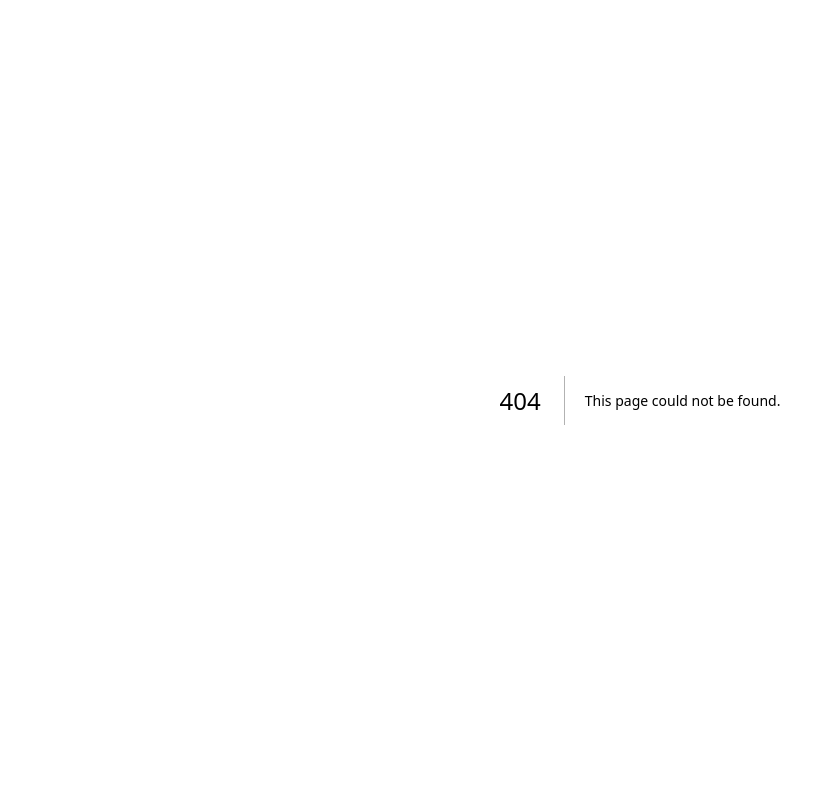
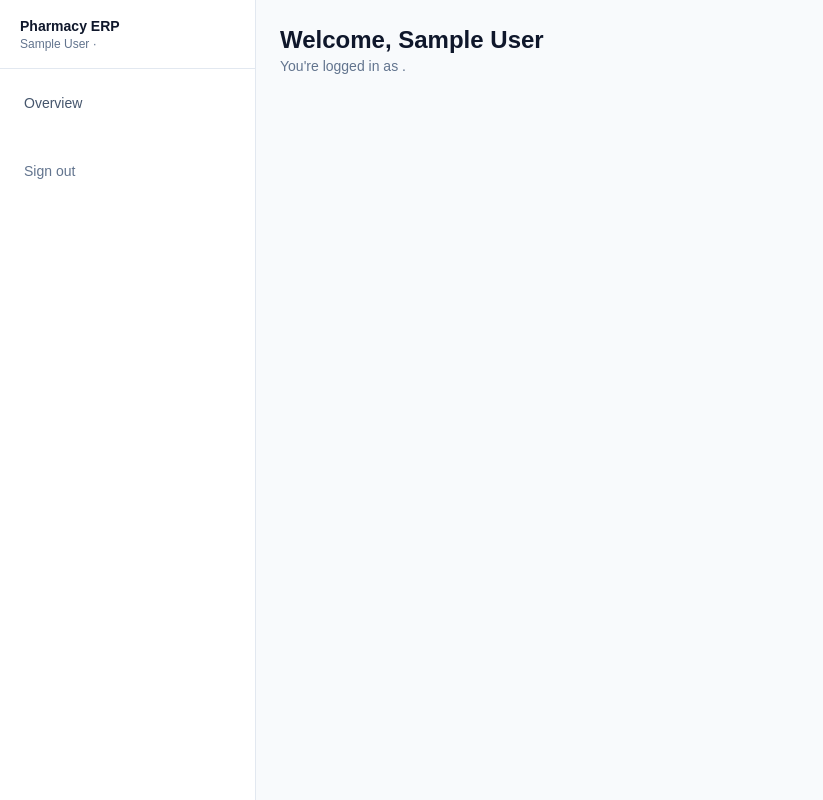
Before and after one commit to ishthiyaqAhamed/pharmacy-erp, a Next.js app: page /dashboard in a window 1280 px wide. Before the commit this address had no page. Shown: the whole page, without its empty margins (0-823 px from the left). Built offline with nearby package versions, Linux system fonts and the light colour scheme; no server answers; sample sign-in values are in the browser's storage.

Commit message:
feat: add protected dashboard layout with sign out

```diff
--- /dev/null
+++ b/src/app/dashboard/layout.tsx
@@ -0,0 +1,48 @@
+import { auth, signOut } from "@/lib/auth";
+import { redirect } from "next/navigation";
+
+export default async function DashboardLayout({
+  children,
+}: {
+  children: React.ReactNode;
+}) {
+  const session = await auth();
+
+  if (!session?.user) {
+    redirect("/login");
+  }
+
+  return (
+    <div className="flex min-h-screen">
+      <aside className="w-64 shrink-0 border-r border-slate-200 bg-white">
+        <div className="border-b border-slate-200 px-5 py-4">
+          <p className="text-sm font-semibold text-slate-900">Pharmacy ERP</p>
+          <p className="text-xs text-slate-500">
+            {session.user.name} · {session.user.role}
+          </p>
+        </div>
+
+        <nav className="px-3 py-4">
+          <a href="/dashboard" className="block rounded-md px-3 py-2 text-sm text-slate-600 hover:bg-slate-100">
+            Overview
+          </a>
+        </nav>
+
+        <div className="px-3 py-4">
+          <form
+            action={async () => {
+              "use server";
+              await signOut({ redirectTo: "/login" });
+            }}
+          >
+            <button className="w-full rounded-md px-3 py-2 text-left text-sm text-slate-500 hover:bg-slate-100">
+              Sign out
+            </button>
+          </form>
+        </div>
+      </aside>
+
+      <main className="flex-1 bg-slate-50 p-6">{children}</main>
+    </div>
+  );
+}
--- /dev/null
+++ b/src/app/dashboard/page.tsx
@@ -0,0 +1,16 @@
+import { auth } from "@/lib/auth";
+
+export default async function DashboardPage() {
+  const session = await auth();
+
+  return (
+    <div>
+      <h1 className="text-2xl font-semibold text-slate-900">
+        Welcome, {session?.user.name}
+      </h1>
+      <p className="text-sm text-slate-500">
+        You're logged in as {session?.user.role}.
+      </p>
+    </div>
+  );
+}
--- /dev/null
+++ b/src/types/next-auth.d.ts
@@ -0,0 +1,24 @@
+import { DefaultSession } from "next-auth";
+
+declare module "next-auth" {
+  interface User {
+    role?: string;
+    branchId?: string | null;
+  }
+
+  interface Session {
+    user: {
+      id: string;
+      role: string;
+      branchId: string | null;
+    } & DefaultSession["user"];
+  }
+}
+
+declare module "next-auth/jwt" {
+  interface JWT {
+    id: string;
+    role: string;
+    branchId: string | null;
+  }
+}
```
